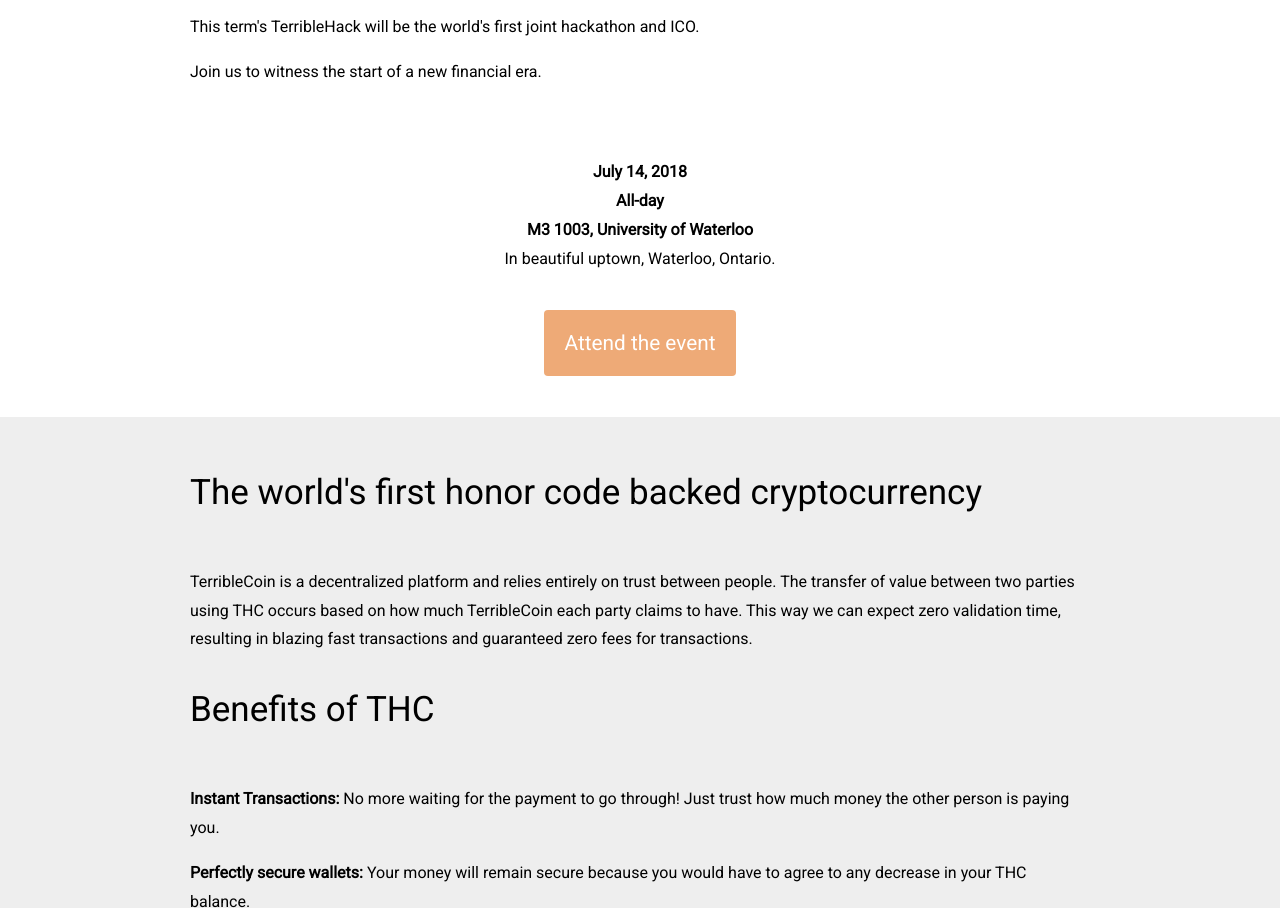
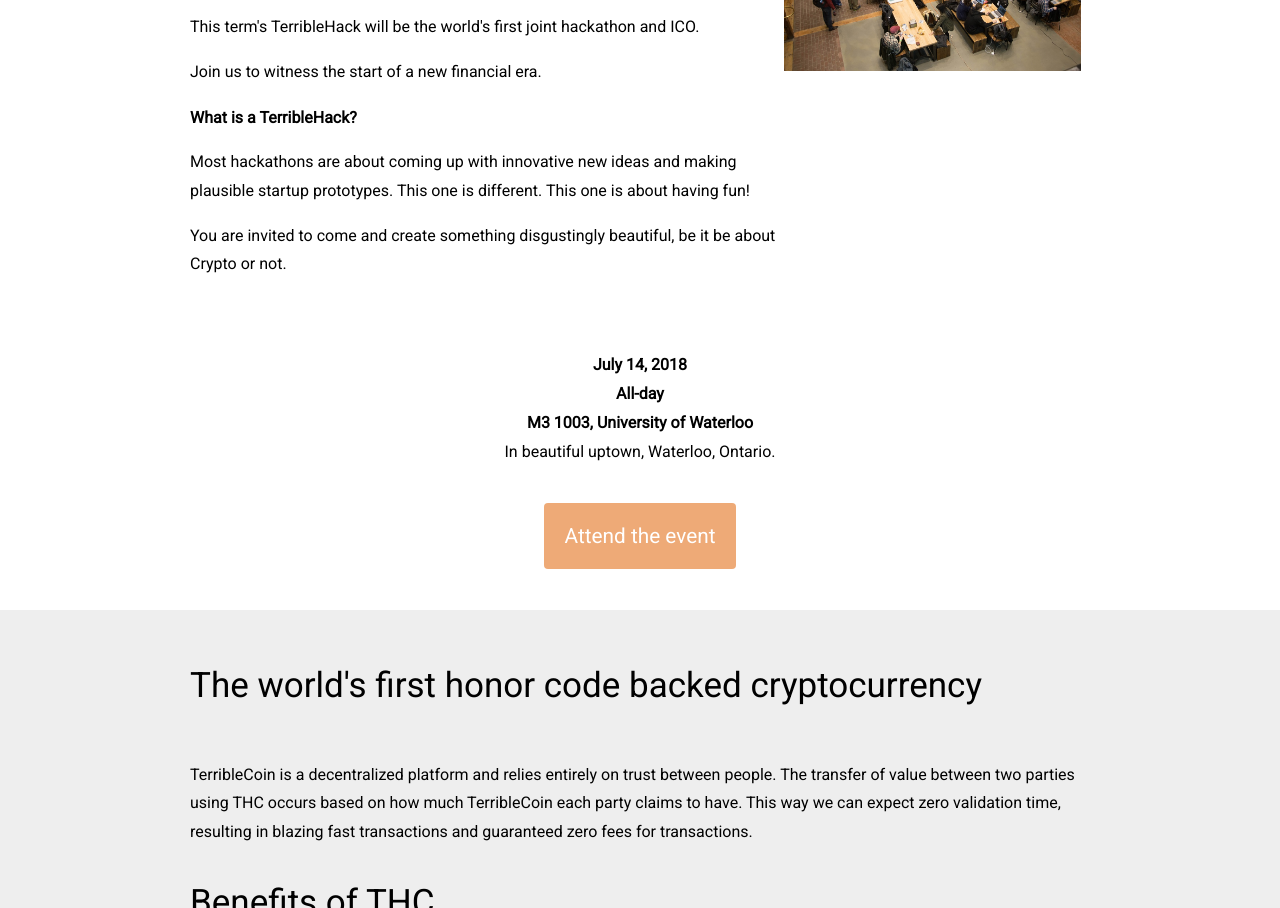
Before and after one commit to TerribleHack/terriblecoin, a website built with webpack: page index.html in a window 1280 px wide. Shown: the part 902-1810 px from the top of the page. Built offline with nearby package versions, Linux system fonts and the light colour scheme.

Commit message:
More copy changes

```diff
--- a/index.html
+++ b/index.html
@@ -38,10 +38,13 @@
 
           <p>After disrupting the world of computer science, we decided to start an exploration of and investment in opportunities that leverage the benefits of blockchain technology. After literally hours of hard work, we are ready to unveil our revolutionary work.</p>
 
-
           <p>This term's TerribleHack will be the world's first joint hackathon and ICO.</p>
 
           <p>Join us to witness the start of a new financial era.</p>
+
+          <h4>What is a TerribleHack?</h4>
+          <p>Most hackathons are about coming up with innovative new ideas and making plausible startup prototypes. This one is different. This one is about having fun!</p>
+          <p>You are invited to come and create something disgustingly beautiful, be it be about Crypto or not.</p>
         </div>
         <div class="center third">
           <img src="th-event.jpg" class="responsive-image"/>
```
